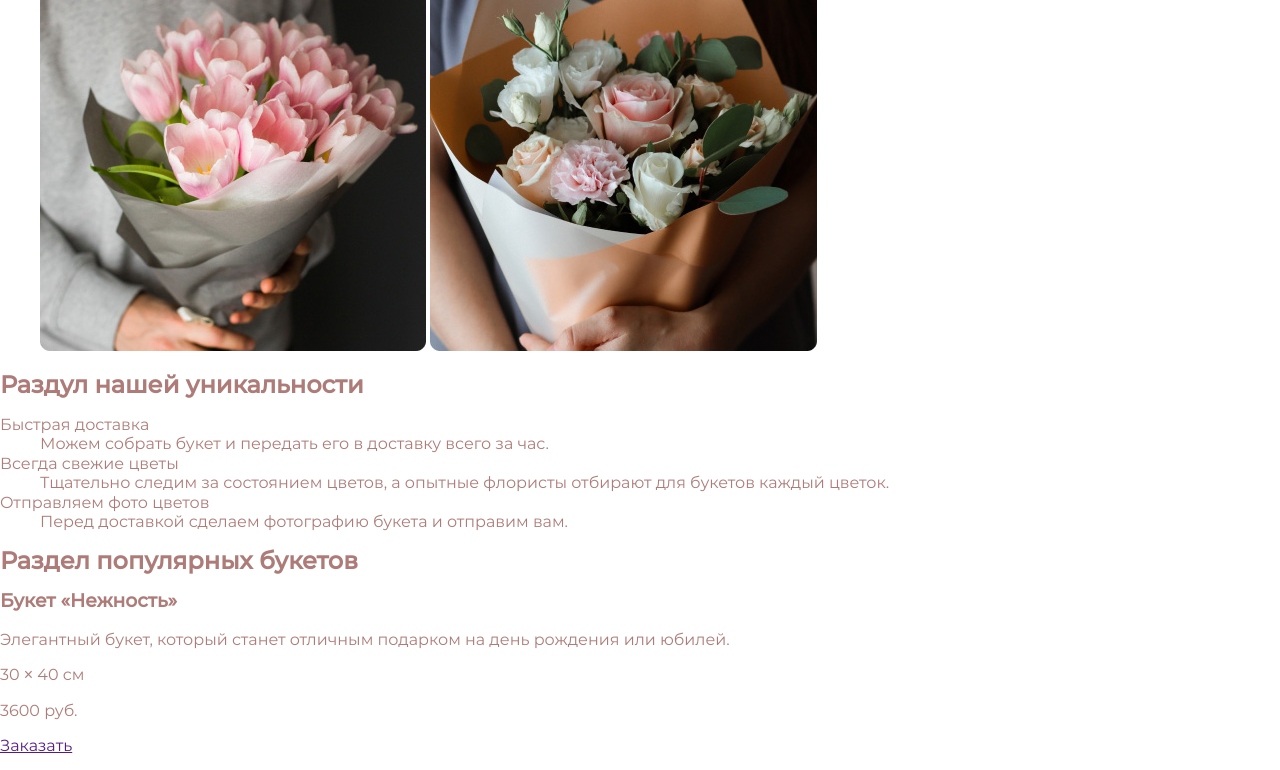
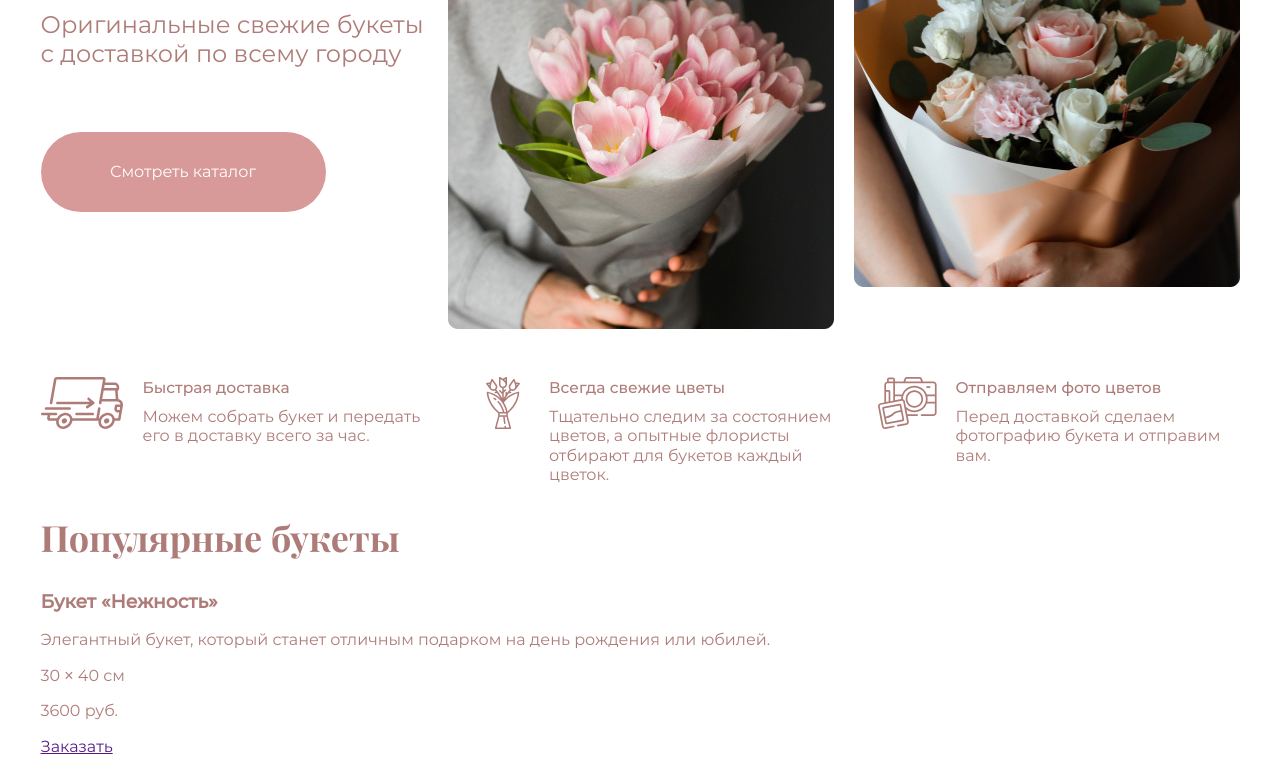
Before and after one commit to iTEvgen/marathon-html, a website: page source/index.html in a window 1280 px wide. Shown: the part 306-1076 px from the top of the page. Drawn offline with nearby package versions, Linux system fonts and the light colour scheme; files that its build step writes are made by us from their sources.

Commit message:
стилизация сайта

```diff
--- a/source/index.html
+++ b/source/index.html
@@ -4,68 +4,78 @@
   <meta charset="UTF-8">
   <meta http-equiv="X-UA-Compatible" content="IE=edge">
   <meta name="viewport" content="width=device-width, initial-scale=1.0">
+  <meta name="description" content="Авторские букеты с доставкой по всему Питеру">
+  <meta name="keywords" content="букеты, цветы, авторские, оригинальные, крафтовые, доставка, Питер, Санкт-Петербург">
   <link rel="stylesheet" href="css/style.min.css">
   <title>marathon-html</title>
 </head>
 <body>
   <header class="page-header">
+    <div class="wrapper">
       <a class="header-logo" href="">
         <img class="header-logo__img" src="img/logo.svg" alt="" >
       </a>
       <nav class="main-nav">
-      <div class="wrapper">
         <ul class="main-nav__list nav-list">
-        <li class="nav-list__item"><a class="nav-list__link" href="">Каталог</a></li>
-        <li class="nav-list__item"><a class="nav-list__link" href="">Доставка и оплата</a></li>
-        <li class="nav-list__item"><a class="nav-list__link" href="">Отзывы</a></li>
-        <li class="nav-list__item"><a class="nav-list__link" href="">Спецпредложения</a></li>
-        <li class="nav-list__item"><a class="nav-list__link" href="">Контакты</a></li>
-        <li class="nav-list__item"><a class="nav-list__link" href="">Корзина</a></li>
+          <li class="nav-list__item">
+            <a class="nav-list__link" href="">Каталог</a>
+          </li>
+          <li class="nav-list__item">
+            <a class="nav-list__link" href="">Доставка и оплата</a>
+          </li>
+          <li class="nav-list__item">
+            <a class="nav-list__link" href="">Отзывы</a>
+          </li>
+          <li class="nav-list__item">
+            <a class="nav-list__link" href="">Спецпредложения</a>
+          </li>
+          <li class="nav-list__item">
+            <a class="nav-list__link" href="">Контакты</a>
+          </li>
+          <li class="nav-list__item">
+            <a class="nav-list__link" href="">Корзина</a>
+          </li>
         </ul>
+      </nav>
     </div>
-    </nav>
   </header>
   <main class="main-page">
 
     <h1 class="visually-hidden">Мы крафтовая студия цветочных букетов в Петербурге</h1>
     <div class="wrapper">
-
-    </div>
       <section class="intro">
         <h2 class="intro__header visually-hidden">Вступительный раздел</h2>
         <div class="intro__wrapper">
           <article class="intro__list preview-list">
-          <h3 class="preview-list__title">Авторские букеты <span>в Петербурге</span></h3>
+            <h3 class="preview-list__title headers-fonts">Авторские букеты <span>в Петербурге</span></h3>
             <p class="preview-list__text">Оригинальные свежие букеты с доставкой по всему городу</p>
             <a class="preview-list__link" href="">Смотреть каталог</a>
           </article>
           <figure class="intro__list preview-image">
-          <img class="preview-image__item" src="img/preview-img1@1x.jpg" alt="">
-          <img class="preview-image__item" src="img/preview-img2@1x.jpg" alt="">
+            <img class="preview-image__item preview-image__item--mdfElemOne" src="img/preview-img1@1x.jpg" alt="">
+            <img class="preview-image__item preview-image__item--mdfElemTwo" src="img/preview-img2@1x.jpg" alt="">
           </figure>
         </div>
       </section>
-
-    <section class="advant">
-      <h2 class="">Раздул нашей уникальности</h2>
-      <dl class="advant__list">
-        <div class="advant__wrapp">
-          <dt class="advant__title">Быстрая доставка</dt>
-          <dd class="advant__description">Можем собрать букет и передать его в доставку всего за час.</dd>
+      <section class="advantages">
+        <h2 class="visually-hidden">Раздул нашей уникальности</h2>
+        <dl class="advantages__list">
+          <div class="advantages__wrapp advantages__wrapp--mdfDecrIcnOne">
+            <dt class="advantages__title">Быстрая доставка</dt>
+            <dd class="advantages__description">Можем собрать букет и передать его в доставку всего за час.</dd>
           </div>
-        <div class="advant__wrapp">
-          <dt class="advant___title">Всегда свежие цветы</dt>
-          <dd class="advant__description">Тщательно следим за состоянием цветов, а опытные флористы отбирают для букетов каждый цветок.</dd>
+          <div class="advantages__wrapp advantages__wrapp--mdfDecrIcnTwo">
+            <dt class="advantages__title">Всегда свежие цветы</dt>
+            <dd class="advantages__description">Тщательно следим за состоянием цветов, а опытные флористы отбирают для букетов каждый цветок.</dd>
           </div>
-        <div class="advant__wrapp">
-          <dt class="advant___title">Отправляем фото цветов</dt>
-          <dd class="advant__description">Перед доставкой сделаем фотографию букета и отправим вам.</dd>
+          <div class="advantages__wrapp advantages__wrapp--mdfDecrIcnThree">
+            <dt class="advantages__title">Отправляем фото цветов</dt>
+            <dd class="advantages__description">Перед доставкой сделаем фотографию букета и отправим вам.</dd>
           </div>
         </dl>
       </section>
-
       <section class="pop-bouqets">
-      <h2 class="pop-bouqets__header">Раздел популярных букетов</h2>
+        <h2 class="pop-bouqets__header headers-fonts">Популярные букеты</h2>
 
         <div class="pop-bouqets__wrapp slider">
           <div class="pop-bouqets__list slider__list">
@@ -85,7 +95,7 @@
 
             <div class="pop-bouqets__item slider__item">
               <div class="pop-bouqets__item-wrapp">
-              <h3 class="pop-bouqets__title">Букет &#171;Нежность#187;</h3>
+                <h3 class="pop-bouqets__title">Букет &#171;Нежность&#187;</h3>
                 <p class="pop-bouqets__text">Элегантный букет, который станет отличным подарком на день рождения или юбилей.</p>
                 <p class="pop-bouqets__size">30 × 40 см</p>
                 <p class="pop-bouqets__price">3600 руб.</p>
@@ -98,7 +108,7 @@
 
             <div class="pop-bouqets__item slider__item">
               <div class="pop-bouqets__item-wrapp">
-              <h3 class="pop-bouqets__title">Букет &#171;Нежность#187;</h3>
+                <h3 class="pop-bouqets__title">Букет &#171;Нежность&#187;</h3>
                 <p class="pop-bouqets__text">Элегантный букет, который станет отличным подарком на день рождения или юбилей.</p>
                 <p class="pop-bouqets__size">30 × 40 см</p>
                 <p class="pop-bouqets__price">3600 руб.</p>
@@ -116,36 +126,34 @@
           </div>
         </div>
       </section>
-
       <section class="catalog">
-      <h2 class="">Раздел наших работ</h2>
+        <h2 class="visually-hidden">Раздел наших работ</h2>
         <div class="catalog__list">
           <aside class="catalog__item">
             <a class="catalog__link" href="">
-            <h3 class="catalog__title">Свадебные букеты</h3>
+              <h3 class="catalog__title headers-fonts">Свадебные букеты</h3>
               <p class="catalog__text">Букеты для невест</p>
             </a>
           </aside>
           <aside class="catalog__item">
             <a class="catalog__link" href="">
-            <h3 class="catalog__title">Букеты с пионами</h3>
+              <h3 class="catalog__title headers-fonts">Букеты с пионами</h3>
               <p class="catalog__text">Букеты с сезонными пионами</p>
             </a>
           </aside>
           <aside class="catalog__item">
             <a class="catalog__link" href="">
-            <h3 class="catalog__title">Выбрать букет</h3>
+              <h3 class="catalog__title headers-fonts">Выбрать букет</h3>
               <p class="catalog__text">Букеты в ассортименте</p>
             </a>
           </aside>
         </div>
       </section>
-
       <section class="discount">
         <h2 class="discount__header">Раздел скидка</h2>
         <div class="discount__list">
           <div class="discount__item">
-          <h3 class="discount__title">Скидка 10% на первый заказ</h3>
+            <h3 class="discount__title headers-fonts">Скидка 10% на первый заказ</h3>
             <p class="discoutn__descr">Если заказываете у нас букет впервые — при оформлении заказа введите промокод &#171;Botanika2021&#187; и получите скидку 10%.</p>
           </div>
           <figure class="discount__item">
@@ -154,7 +162,7 @@
         </div>
       </section>
       <section class="four-steps">
-      <h2 class="four-steps__header">4 шага к идеальному букету</h2>
+        <h2 class="four-steps__header headers-fonts">4 шага к идеальному букету</h2>
         <ul class="four-steps__list">
           <li class="four-steps__item">
             <h3 class="four-steps__title">Заказ</h3>
@@ -174,13 +182,12 @@
           </li>
         </ul>
       </section>
-
       <section class="news">
-      <h2 class="news__header">Раздел новости в соцсетях</h2>
+        <h2 class="news__header visually-hidden">Раздел новости в соцсетях</h2>
         <div class="news__wrapper">
           <section class="news__list new-list">
             <header class="new-list__header">
-            <h3 class="new-list__title">Следите за нашими новостями</h3>
+              <h3 class="new-list__title headers-fonts">Следите за нашими новостями</h3>
             </header>
             <p class="new-list__text">Подписывайтесь на наши соцсети и узнавайте о новинках и акциях первым.</p>
             <footer class="new-list__footer">
@@ -205,7 +212,7 @@
         </div>
       </section>
       <section class="reviwes">
-      <h2 class="reviwes__header">Отзывы</h2>
+        <h2 class="reviwes__header headers-fonts">Отзывы</h2>
         <div class="reviwers__list">
           <blockquote class="reviwers__item">
             <p class="reviwers__comment">Всё очень понравилось! Быстрое оформление заказа, выбор удобного времени доставки. Всем большое спасибо!</p>
@@ -221,9 +228,9 @@
           </blockquote>
         </div>
       </section>
-
+    </div>
     <section class="contacts">
-      <h2 class="contacts__header">Мы ждем вас</h2>
+      <h2 class="contacts__header headers-fonts">Мы ждем вас</h2>
       <div class="contacts__wrapper">
         <ul class="contacts__list address__list">
           <li class="address__item">
--- /dev/null
+++ b/source/sass/block/advant.scss
@@ -0,0 +1,40 @@
+.advantages__list {
+  display: flex;
+  justify-content: space-between;
+
+  @include margin-reset;
+}
+
+.advantages__wrapp {
+  width: 386px;
+  padding-left: 102px;
+  box-sizing: border-box;
+  background-repeat: no-repeat;
+  background-position-y: 3px;
+
+  &--mdfDecrIcnOne {
+    background-image: url("../../img/bg-icon-van.svg");
+  }
+
+  &--mdfDecrIcnTwo {
+    background-image: url("../../img/bg-icon-bouquet.svg");
+    background-position-x: 30px;
+  }
+
+  &--mdfDecrIcnThree {
+    background-image: url("../../img/bg-icon-camera.svg");
+    background-position-x: 24px;
+  }
+}
+
+.advantages__title {
+  margin-bottom: 9px;
+  padding-top: 5px;
+  font-size: 15.5px;
+  line-height: 20px;
+  font-weight: 500;
+}
+
+.advantages__description {
+  @include margin-reset;
+}
--- a/source/sass/block/base.scss
+++ b/source/sass/block/base.scss
@@ -1,12 +1,9 @@
 body {
-  min-width: 1240px;
-  margin: 0 auto;
-  font-family: "Montserrat", "Arial", sans-serif;
-  font-size: 16px;
-  line-height: 19.5px;
-  font-weight: normal;
+  @include main-fonts;
+  min-width: 1239px;
+  margin-left: auto;
+  margin-right: auto;
   color: #ae7c78;
-  word-wrap: break-word;
   background-color: #ffffff;
 }
 
@@ -25,12 +22,20 @@ input[type="radio"].visually-hidden {
   overflow: hidden;
 }
 
+.headers-fonts {
+  @include headers-fonts;
+}
+
 img {
   max-width: 100%;
   height: auto;
 }
 
 .wrapper {
+  position: relative;
+  max-width: 1199px;
+  margin-left: auto;
+  margin-right: auto;
+  padding-right: 20px;
   padding-left: 20px;
-  padding-right: 20px;
 }
--- a/source/sass/block/intro-block.scss
+++ b/source/sass/block/intro-block.scss
@@ -1,12 +1,68 @@
+.intro {
+  margin-bottom: 45px;
+}
+
+.intro__wrapper {
+  display: flex;
+  justify-content: space-between;
+  flex-wrap: wrap;
+}
+
+.preview-list {
+  max-width: 385px;
+  padding-top: 2px;
+}
+
 .preview-list__title {
   @include margin-reset;
-
-  font-family: "Playfair Display", "Times New Roman", serif;
+  margin-bottom: 25px;
+  font-weight: normal;
   font-size: 44px;
-  font-weight: normal;
   line-height: 58.65px;
 }
 
 .preview-list__title span {
   font-style: italic;
 }
+
+.preview-list__text {
+  @include margin-reset;
+  margin-bottom: 62px;
+  font-size: 24px;
+  line-height: 29.26px;
+}
+
+.preview-list__link {
+  display: flex;
+  width: 285px;
+  height: 80px;
+  align-items: center;
+  justify-content: center;
+  color: #ffffff;
+  background-color: #d89999;
+  border-radius: 40px;
+  text-decoration: none;
+}
+
+.preview-image {
+  @include figure-reset;
+
+  display: flex;
+  justify-content: space-between;
+  min-width: 792px;
+  min-height: 462px;
+}
+
+.preview-image__item {
+  width: 386px;
+
+  &--mdfElemOne {
+    align-self: flex-end;
+    height: 404px;
+  }
+
+  &--mdfElemTwo {
+    align-self: flex-start;
+    height: 420px;
+  }
+}
--- a/source/sass/style.scss
+++ b/source/sass/style.scss
@@ -5,3 +5,4 @@
 @import "block/base.scss";
 @import "block/header.scss";
 @import "block/intro-block.scss";
+@import "block/advant.scss";
```
Also changed, not shown: source/sass/block/header.scss (+2 -8 lines), source/sass/mixsin.scss (+22 -0 lines). Lines whose indentation alone changed are shown as unchanged.
